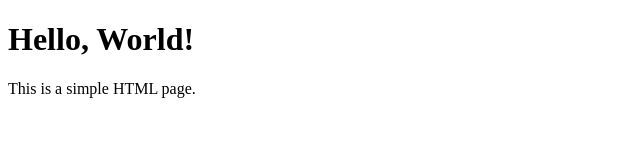
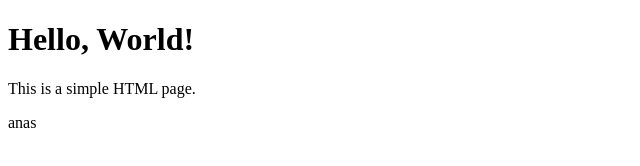
Before and after one commit to MohamedAnas3202/SECEdevops, a plain HTML site: page index.html in a window 1280 px wide. Shown: the full height of the page, 0-640 px from the left. Drawn offline with Linux system fonts and the light colour scheme.

Commit message:
Update index.html

```diff
--- a/index.html
+++ b/index.html
@@ -6,5 +6,6 @@
 <body>
   <h1>Hello, World!</h1>
   <p>This is a simple HTML page.</p>
+  <p>anas</p>
 </body>
 </html>
```
